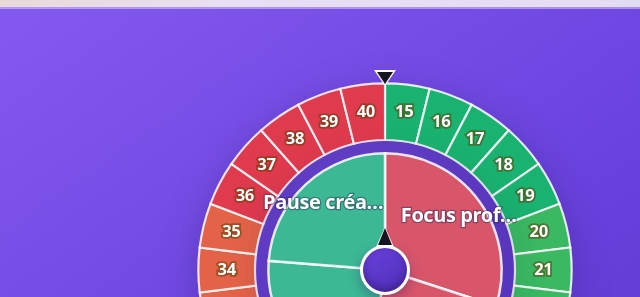
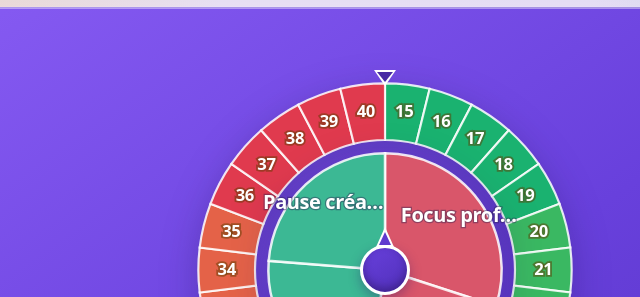
Before and after one commit to Peti6inge/casino-du-pomodoro, a plain HTML site: page index.html in a window 1280 px wide. Shown: the part 185-482 px from the top of the page, 255-895 px from the left. Drawn offline with Linux system fonts and the light colour scheme.

Commit message:
Update styles.css

```diff
--- a/styles.css
+++ b/styles.css
@@ -375,9 +375,9 @@ a:focus-visible {
   width: 0;
   height: 0;
   content: "";
-  border-right: 7px solid transparent;
-  border-bottom: 17px solid #18141f;
-  border-left: 7px solid transparent;
+  border-right: 6px solid transparent;
+  border-bottom: 13px solid #5f3acf;
+  border-left: 6px solid transparent;
   transform: translateX(-50%);
 }
 
@@ -413,7 +413,7 @@ a:focus-visible {
   width: 0;
   height: 0;
   content: "";
-  border-top: 12px solid #18141f;
+  border-top: 10px solid #482aa4;
   border-right: 8px solid transparent;
   border-left: 8px solid transparent;
   transform: translateX(-50%);
```
